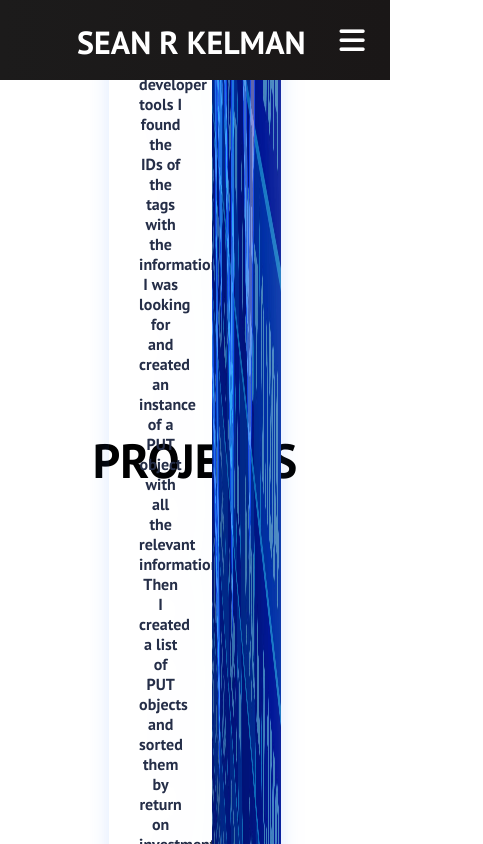
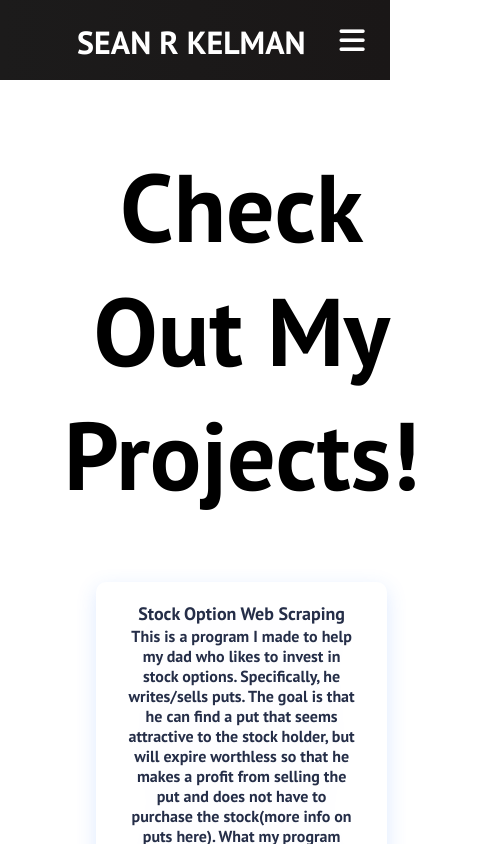
Before and after one commit to srukelman/pwa, a React (Create React App) app in the folder pwa/: page /projects in a window 390 px wide. Shown: the top 844 px of the page, 483 px wide, since content can reach past the window. Built offline with nearby package versions, Linux system fonts and the light colour scheme.

Commit message:
fixed up some css for projects

```diff
--- a/pwa/src/components/Projects.css
+++ b/pwa/src/components/Projects.css
@@ -1,8 +1,7 @@
 .projects{
     padding: 4rem;
     background: #fff;
-    display:flex;
-    flex-flow: column
+    display:inline-block;
 }
 
 h1{
@@ -10,8 +9,7 @@ h1{
 }
 
 .projects__container{
-    display: flex;
-    flex-flow: column;
+    display: inline;
     align-items: center;
     max-width: 1120px;
     width: 90%;
@@ -56,8 +54,19 @@ h1{
     position: relative;
     width: 40%;
     overflow: hidden;
+    max-width: 100%;
+    height: auto;
+    object-fit:cover
 }
-
+.project-item-info{
+    padding: 20px 30px 30px;
+    width:60%
+  }
+  .project-item-text{
+    color: #252e48;
+    font-size: 18px;
+    line-height: 24px;
+}
 .fade-img {
     animation-name: fade-img;
     animation-duration: 2s;
@@ -79,13 +88,17 @@ h1{
     .cards__item {
       margin-bottom: 2rem;
     }
-  }
-  .project-item-info{
-    padding: 20px 30px 30px;
-    width:60%
-  }
-  .project-item-text{
-    color: #252e48;
-    font-size: 18px;
-    line-height: 24px;
-  }
+
+
+
+
+  .project-item-link{
+    flex-direction: column;
+}
+.project-item-img{
+    width: 100%;
+}
+.project-item-info{
+    width: 100%;
+}
+}
--- a/pwa/src/components/Section.css
+++ b/pwa/src/components/Section.css
@@ -26,12 +26,11 @@ h1{
     list-style-type: none;
 }
 
-.sections-item{
+.section-item{
     display: flex;
     flex-flow: row wrap;
     align-items: center;
-    text-align: center;
-    max-width: 280px;
+    max-width: 100%;
     padding: 0 0.5rem;
 }
 
@@ -64,6 +63,16 @@ h1{
     animation-duration: 2s;
   }
 
+  .section-item-info {
+    padding: 20px 30px 30px;
+    width:50%
+  }
+
+  .section-item-text {
+    color: #252e48;
+    font-size: 18px;
+    line-height: 24px;
+  }
   @media only screen and (min-width: 1200px) {
     .content__blog__container {
       width: 84%;
@@ -77,18 +86,16 @@ h1{
   }
 
   @media only screen and (max-width: 1024px) {
-    .cards__item {
+    .section__item {
       margin-bottom: 2rem;
     }
+    .section-item-link{
+        flex-direction: column;
+    }
+    .section-item-img{
+        width: 100%;
+    }
+    .section-item-info{
+        width: 100%;
+    }
   }
-
-  .section-item-info {
-    padding: 20px 30px 30px;
-    width:50%
-  }
-
-  .section-item-text {
-    color: #252e48;
-    font-size: 18px;
-    line-height: 24px;
-  }
--- a/pwa/src/components/pages/Projects.js
+++ b/pwa/src/components/pages/Projects.js
@@ -5,7 +5,6 @@ import Project from '../Project'
 function Projects() {
   return (
     <>
-    <h1 className='projects'>PROJECTS</h1>
     <Project />
     <Footer />
     </>
```
